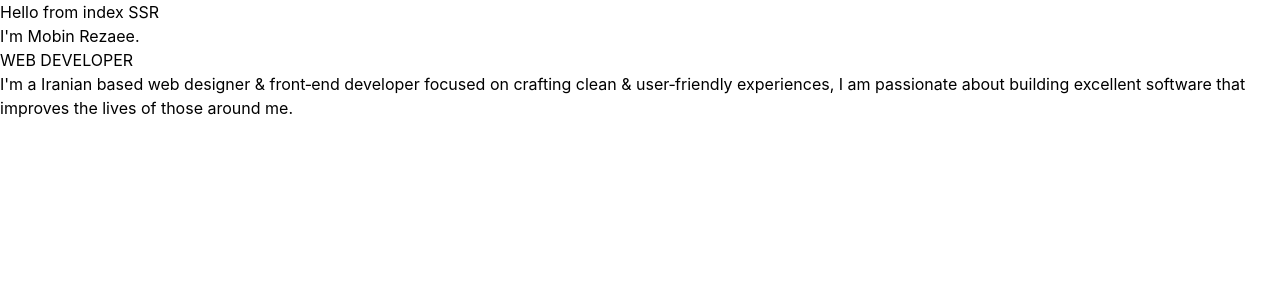
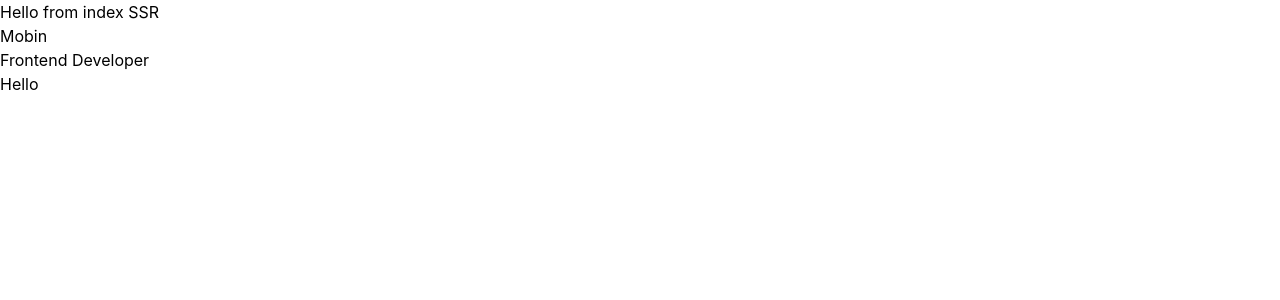
Before and after one commit to mohamad-mobin/mobin-portfolio-vue, a Nuxt app: page / in a window 1280 px wide. Shown: the top 300 px of the page. Built offline with nearby package versions, Linux system fonts and the light colour scheme.

Commit message:
test: isolate i18n from index SSR

```diff
--- a/pages/index.vue
+++ b/pages/index.vue
@@ -1,17 +1,12 @@
 <template>
   <div>
     <h1>Hello from index SSR</h1>
-
-    <p>{{ $t('imMobinRezaee') }}</p>
-    <p>{{ $t('webDeveloper') }}</p>
-    <p>{{ $t('imIranian') }}</p>
+    <p>Mobin</p>
+    <p>Frontend Developer</p>
+    <p>Hello</p>
   </div>
 </template>
 
 <script>
-export default {
-  setup() {
-    return {}
-  }
-}
+export default {}
 </script>
```
